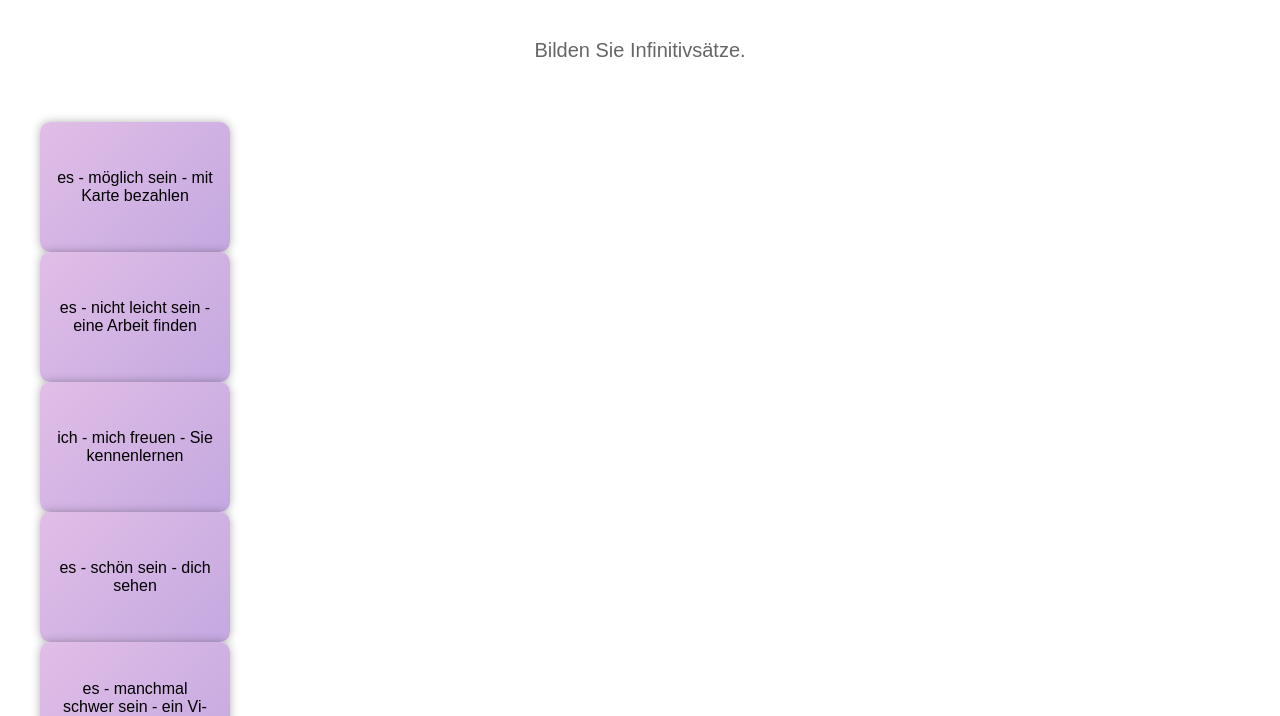
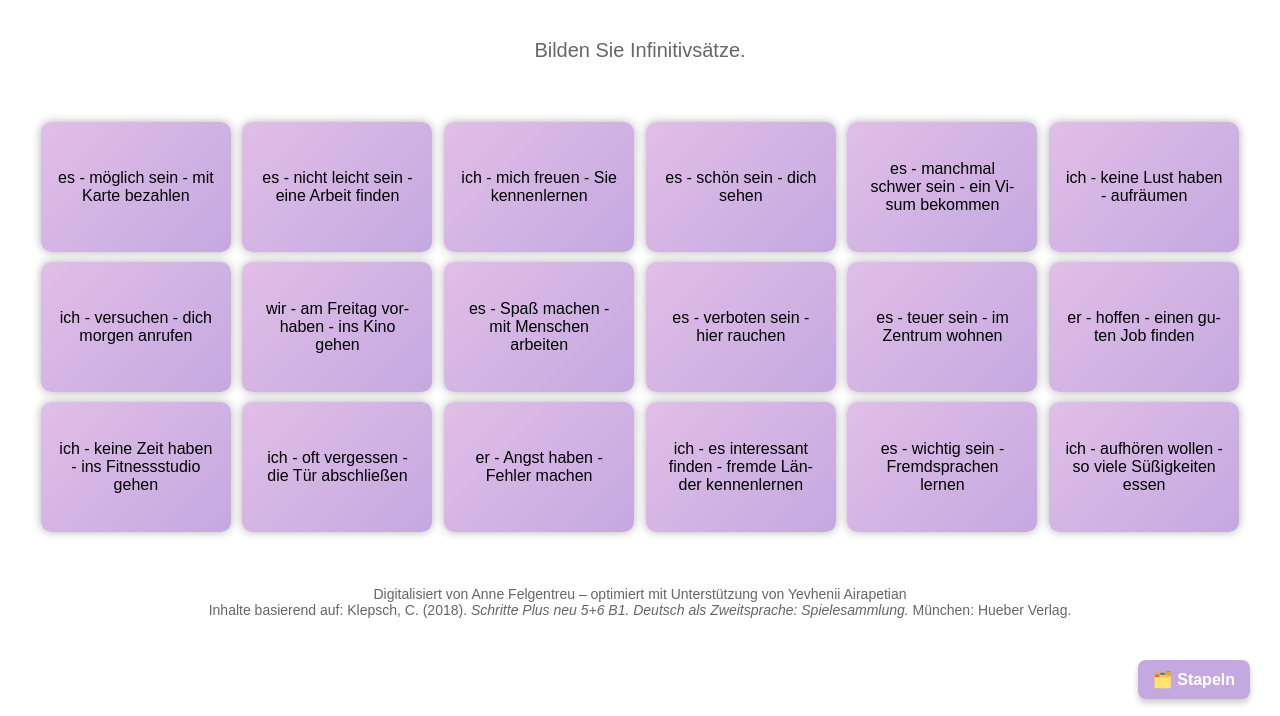
Before and after one commit to fragfrauanne/B1_GS5, a plain HTML site: page index.html in a window 1280 px wide. Shown: the part 81-797 px from the top of the page. Drawn offline with Linux system fonts and the light colour scheme.

Commit message:
Update index.html

```diff
--- a/index.html
+++ b/index.html
@@ -1,26 +1,30 @@
 <!DOCTYPE html>
 <html lang="de">
+
 <head>
   <meta charset="UTF-8">
-    <meta name="viewport" content="width=device-width, initial-scale=1.0">
+  <meta name="viewport" content="width=device-width, initial-scale=1.0, maximum-scale=1.0, user-scalable=no">
   <title>B1 / GS5 / Infinitiv mit zu</title>
   <link rel="stylesheet" href="styles.css">
 </head>
+
   <body>
-
     <h1>Infinitiv mit zu</h1>
     <p id="taskExplanation">Bilden Sie Infinitivsätze.</p>
 
-<div class="cards-container" id="cardsContainer"></div>
+  <div class="cards-container grid-mode" id="cardsContainer"></div>
   <div class="fireworks" id="fireworks">🎆✨ Alles richtig! ✨🎆</div>
 
-<footer>
+  <footer class="footer">
     <p>
-    Digitalisiert von Anne Felgentreu.<br>
-    Inhalte basierend auf: Klepsch, C. (2018). <em>Schritte Plus neu 5+6 B1. Deutsch als Zweitsprache: Spielesammlung.</em> München: Hueber Verlag.
+      Digitalisiert von Anne Felgentreu – optimiert mit Unterstützung von Yevhenii Airapetian<br>
+      Inhalte basierend auf: Klepsch, C. (2018). <em>Schritte Plus neu 5+6 B1. Deutsch als Zweitsprache:
+        Spielesammlung.</em> München: Hueber Verlag.
     </p>
   </footer>
+  <button id="toggleLayoutBtn">🗂️ Stapeln</button>
 
   <script src="script.js" defer></script>
 </body>
+
 </html>
```
Lines whose indentation alone changed are shown as unchanged.
